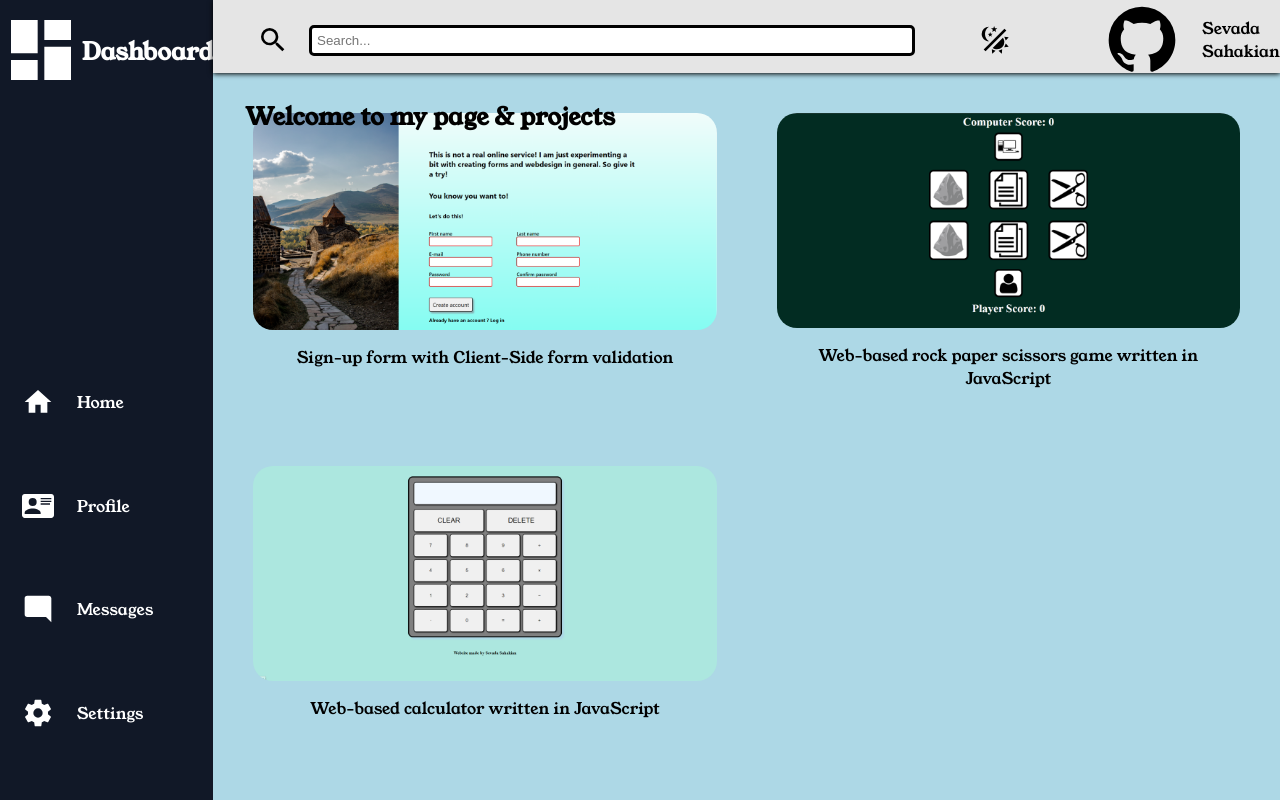
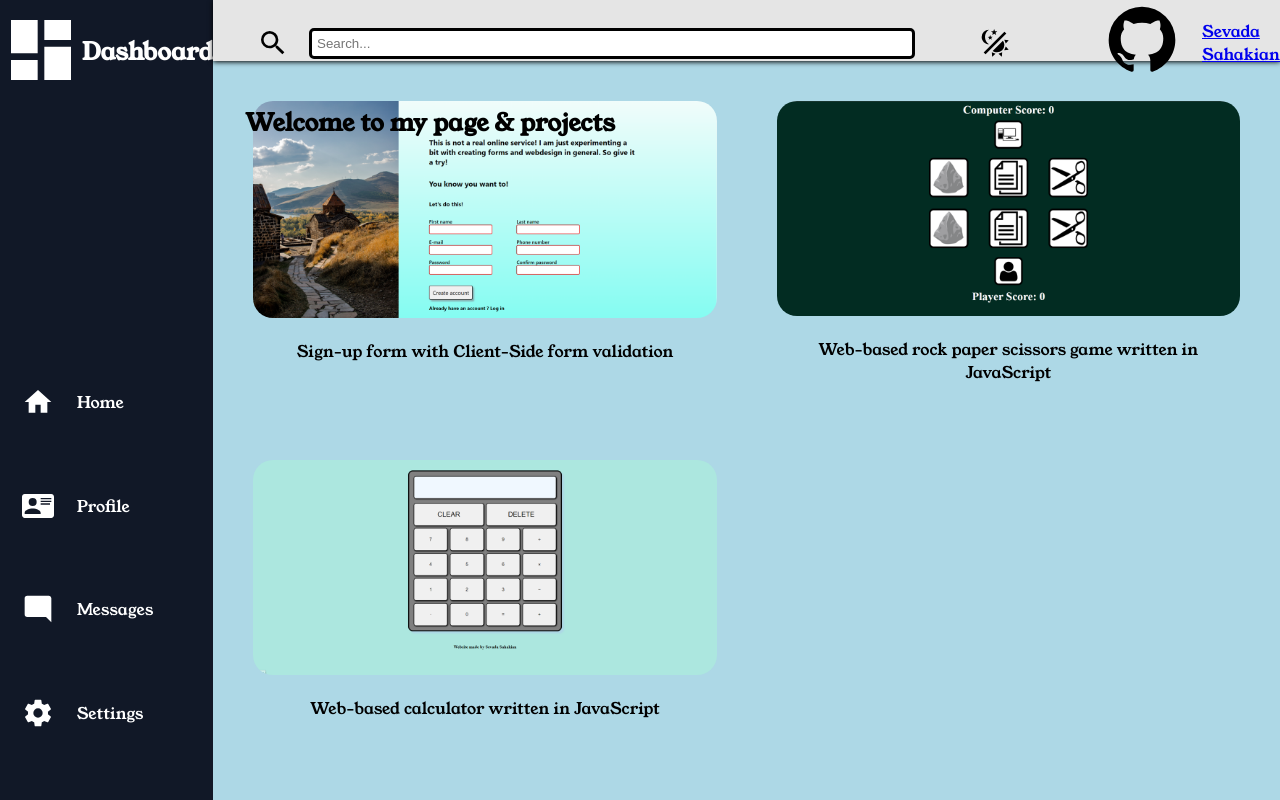
Before and after one commit to s3v4d4/admin-dashboard, a plain HTML site: page index.html in a window 1280 px wide. Drawn offline with Linux system fonts and the light colour scheme.

Commit message:
Add link to images and icons

```diff
--- a/index.html
+++ b/index.html
@@ -16,8 +16,12 @@
             <img src="icons/magnify.svg" alt="search icon">
             <input type="text" placeholder="Search...">
             <img src="icons/theme-light-dark.svg" alt="light dark theme icon">
-            <img class="logo" src="icons/github.svg" alt="github logo with linked account">
-            <p>Sevada Sahakian</p>
+            <a href="https://github.com/s3v4d4">
+                <img class="logo" src="icons/github.svg" alt="github logo with linked account">
+            </a>
+            <a href="https://github.com/s3v4d4">
+                <p>Sevada Sahakian</p>
+            </a>
             <h2 class="welcome">Welcome to my page & projects</h2>
         </div>
         <div class="sidebar">
@@ -38,15 +42,21 @@
         </div>
         <div class="main">
             <div>
-                <img src="images/sign-up-form.png" alt="sign-up-form">
+                <a href="https://s3v4d4.github.io/sign-up-form/">
+                    <img src="images/sign-up-form.png" alt="sign-up-form">
+                </a>
                 <p>Sign-up form with Client-Side form validation</p>
             </div>
             <div>
-                <img src="images/rock-paper-scissor.png" alt="rock-paper-scissors">
+                <a href="https://s3v4d4.github.io/rock-paper-scissor/">
+                    <img src="images/rock-paper-scissor.png" alt="rock-paper-scissors">
+                </a>
                 <p>Web-based rock paper scissors game written in JavaScript </p>
             </div>
             <div>
-                <img src="images/calculator.png" alt="calculator">
+                <a href="https://s3v4d4.github.io/calculator/">
+                    <img src="images/calculator.png" alt="calculator">
+                </a>
                 <p>Web-based calculator written in JavaScript </p>
             </div>
         </div>
--- a/style.css
+++ b/style.css
@@ -39,13 +39,13 @@ body {
 }
 
 .header > img {
-    max-height: var(--icon_small);
-    max-width: var(--icon_small);
+    height: var(--icon_small);
+    width: var(--icon_small);
 }
 
 .header .logo {
-    max-height: var(--icon_big);
-    max-width: var(--icon_big);
+    height: var(--icon_big);
+    width: var(--icon_big);
 }
 
 
@@ -113,7 +113,7 @@ body {
     flex-direction: column;
 }
 
-.main div > img {
+.main div a > img {
     object-fit: contain;
     max-height: 100%;
     max-width: 100%;
```
